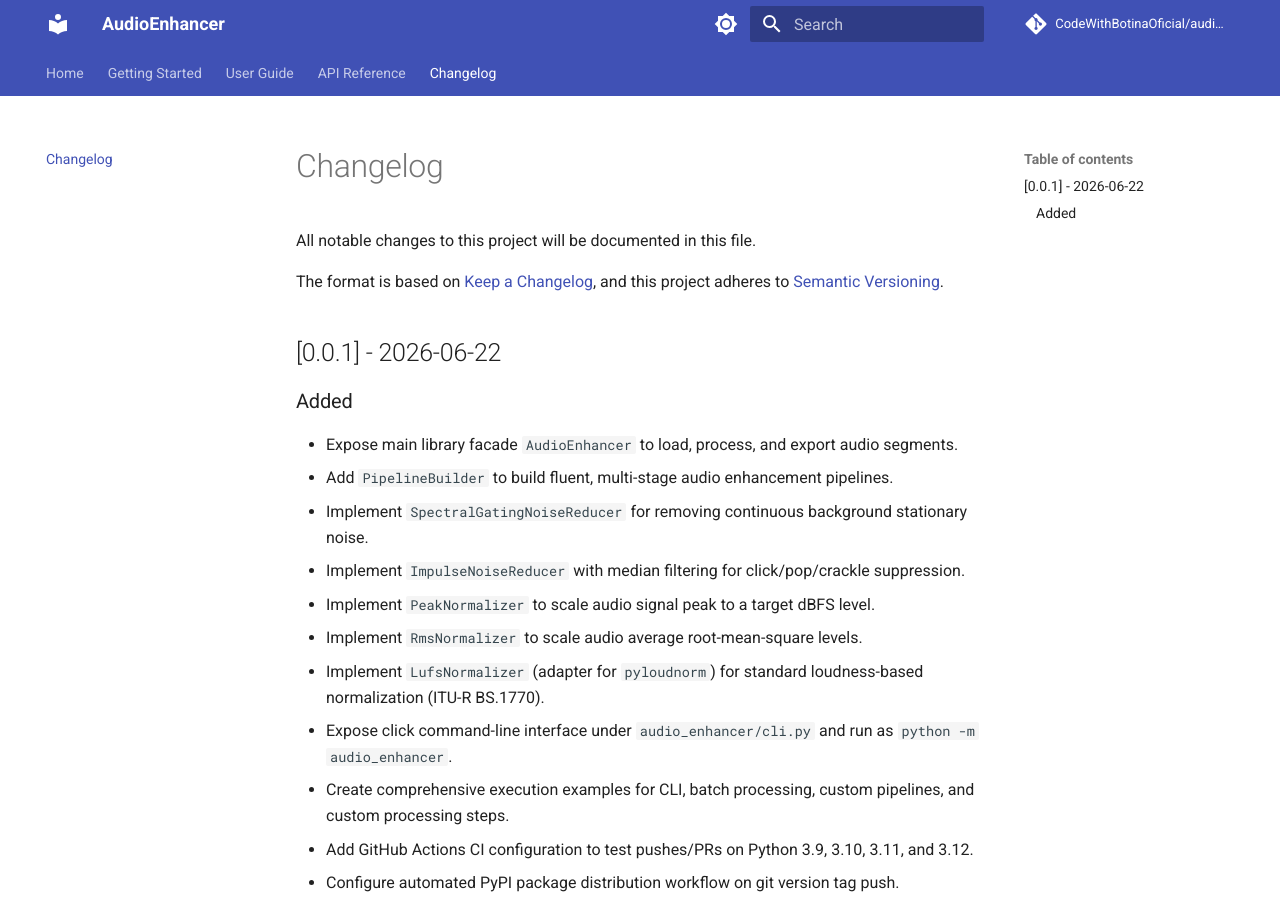
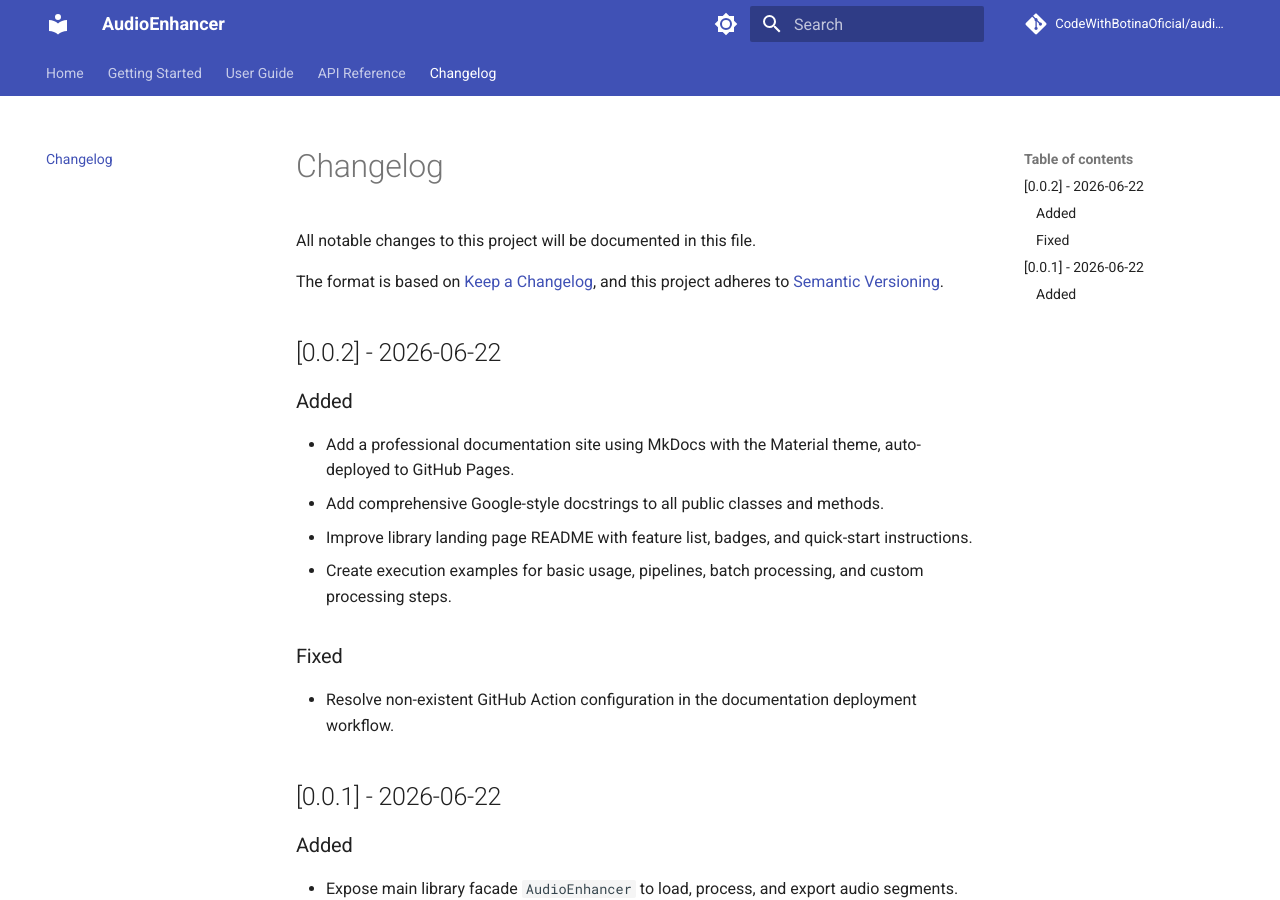
Before and after one commit to CodeWithBotinaOficial/audio_enhancer, an MkDocs documentation site: the page built from docs/changelog.md, in a window 1280 px wide and 900 px high. Built offline with MkDocs 1.6.1 and Material for MkDocs 9.7.7, drawn with Linux system fonts in a browser that asks for light colours; comment, search, counter and statistics services are not loaded.

Commit message:
docs: update documentation changelog to match version bump

```diff
--- a/docs/changelog.md
+++ b/docs/changelog.md
@@ -4,6 +4,17 @@ All notable changes to this project will be documented in this file.
 
 The format is based on [Keep a Changelog](https://keepachangelog.com/en/1.1.0/),
 and this project adheres to [Semantic Versioning](https://semver.org/spec/v2.0.0.html).
+
+## [0.0.2] - 2026-06-22
+
+### Added
+- Add a professional documentation site using MkDocs with the Material theme, auto-deployed to GitHub Pages.
+- Add comprehensive Google-style docstrings to all public classes and methods.
+- Improve library landing page README with feature list, badges, and quick-start instructions.
+- Create execution examples for basic usage, pipelines, batch processing, and custom processing steps.
+
+### Fixed
+- Resolve non-existent GitHub Action configuration in the documentation deployment workflow.
 
 ## [0.0.1] - 2026-06-22
 
```
